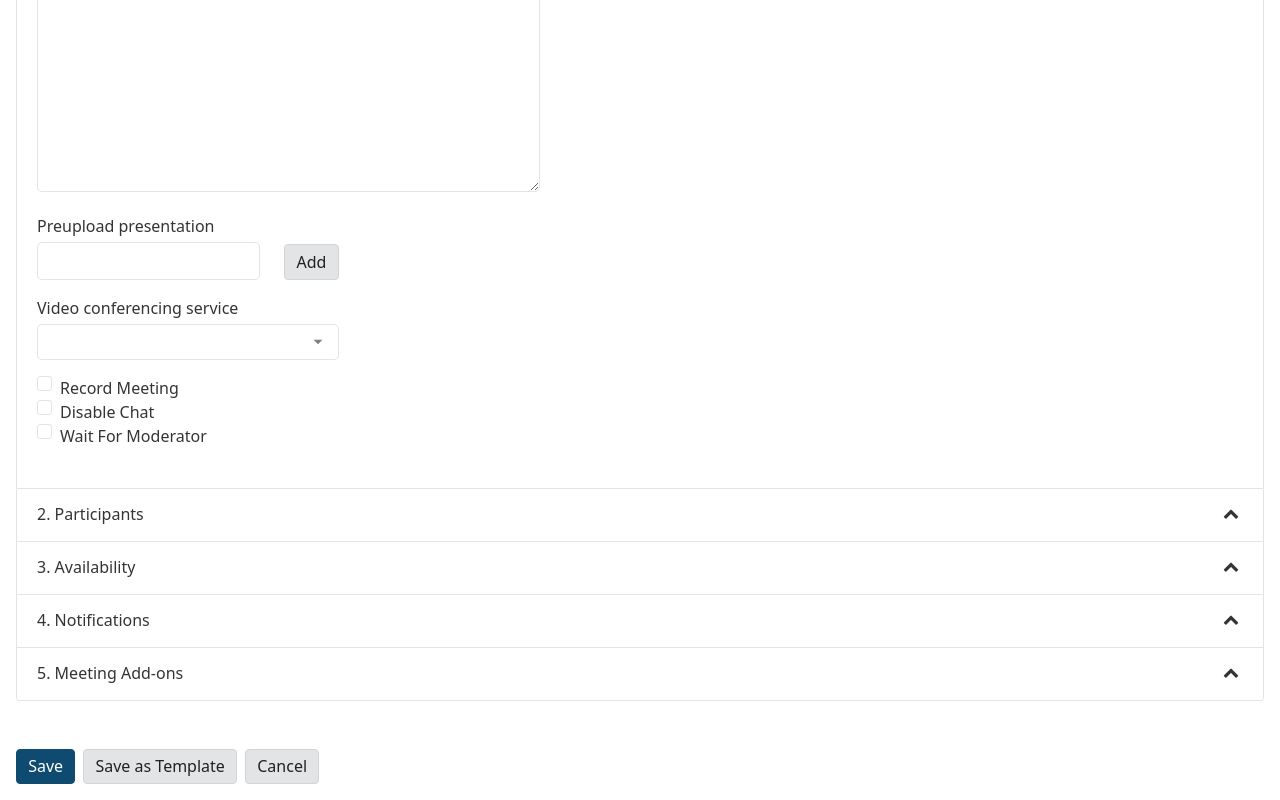
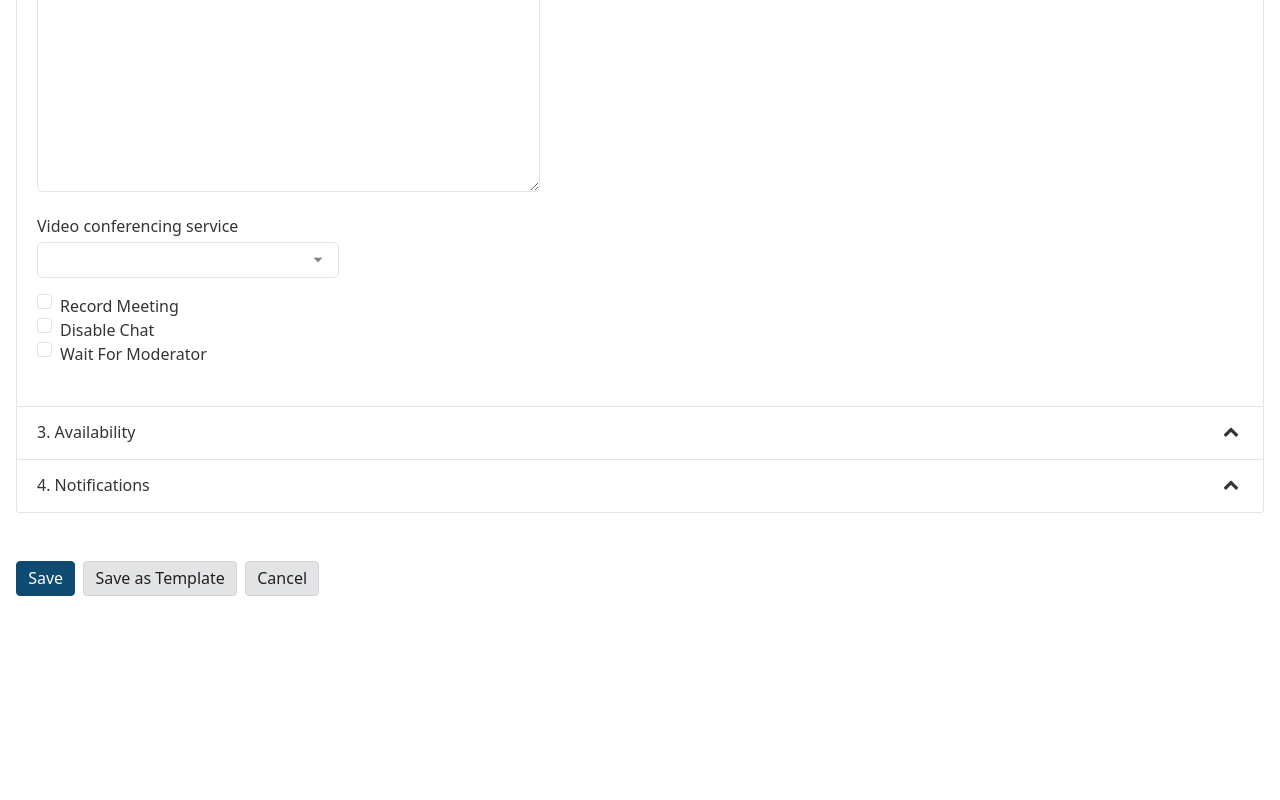
Before and after one commit to stetsche/meetings-ui, a Vue app: page /meetings-ui/settings in a window 1280 px wide. Shown: the part 301-1101 px from the top of the page. After the commit the page ends 913 px from the top, so only its background shows below. Built offline with nearby package versions, Linux system fonts and the light colour scheme.

Commit message:
Comment out elements not being used for now

```diff
--- a/src/pages/CreateMeetting.vue
+++ b/src/pages/CreateMeetting.vue
@@ -10,14 +10,14 @@
             <SakaiInputLabelled title="Description" textarea="true" />
           </div>
           <div class="col-xs-12 col-md-4 col-xl-3">
-            <div class="row mt-3 align-items-md-end">
+            <!-- <div class="row mt-3 align-items-md-end">
               <div class="col">
                 <SakaiInputLabelled title="Preupload presentation" />
               </div>
               <div class="col-sm-12 col-md-auto mt-3">
                 <SakaiButton text="Add" class="w-100" />
               </div>
-            </div>
+            </div> -->
             <div class="row mt-3">
               <div class="col">
                 <SakaiInputLabelled
@@ -46,7 +46,7 @@
           </div>
         </div>
       </sakai-accordion-item>
-      <sakai-accordion-item title="2. Participants">
+      <!-- <sakai-accordion-item title="2. Participants">
         <div class="pb-4">
           <div class="row">
             <div class="col-xs-12 col-md-4 col-xl-3">
@@ -86,7 +86,7 @@
             </div>
           </div>
         </div>
-      </sakai-accordion-item>
+      </sakai-accordion-item> -->
       <sakai-accordion-item title="3. Availability">
         <div class="col-xs-12 col-md-4 col-xl-3 pb-4">
           <div class="row align-items-md-end mb-3">
@@ -170,7 +170,7 @@
           </div>
         </div>
       </sakai-accordion-item>
-      <sakai-accordion-item title="5. Meeting Add-ons">
+      <!-- <sakai-accordion-item title="5. Meeting Add-ons">
         <div class="pb-4">
           <div class="d-flex">
             <SakaiInput type="checkbox" />
@@ -178,7 +178,7 @@
           </div>
           <SakaiButton text="Add Poll" :primary="true" class="mt-3" />
         </div>
-      </sakai-accordion-item>
+      </sakai-accordion-item> -->
     </sakai-accordion>
     <div class="d-flex mt-5">
       <SakaiButton
@@ -203,8 +203,8 @@ import SakaiAccordion from "../components/sakai-accordion.vue";
 import SakaiInputLabelled from "../components/sakai-input-labelled.vue";
 import SakaiButton from "../components/sakai-button.vue";
 import SakaiInput from "../components/sakai-input.vue";
-import SakaiParticipantsList from "../components/sakai-participants-list.vue";
-import SakaiSelectedParticipants from "../components/sakai-selected-participants.vue";
+// import SakaiParticipantsList from "../components/sakai-participants-list.vue";
+// import SakaiSelectedParticipants from "../components/sakai-selected-participants.vue";
 import SakaiIcon from "../components/sakai-icon.vue";
 export default {
   components: {
@@ -213,8 +213,8 @@ export default {
     SakaiInputLabelled,
     SakaiButton,
     SakaiInput,
-    SakaiParticipantsList,
-    SakaiSelectedParticipants,
+    // SakaiParticipantsList,
+    // SakaiSelectedParticipants,
     SakaiIcon,
   },
   data() {
```
